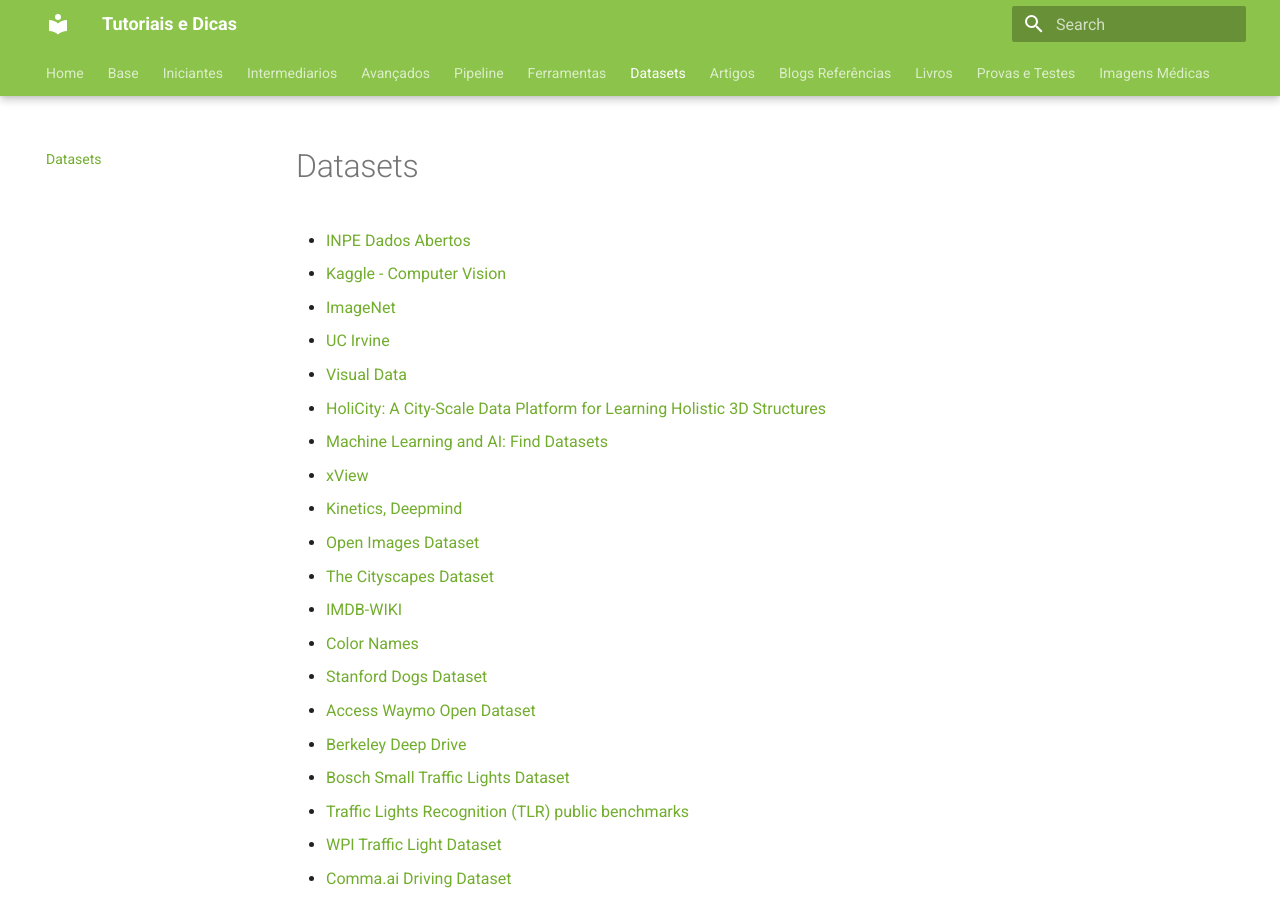
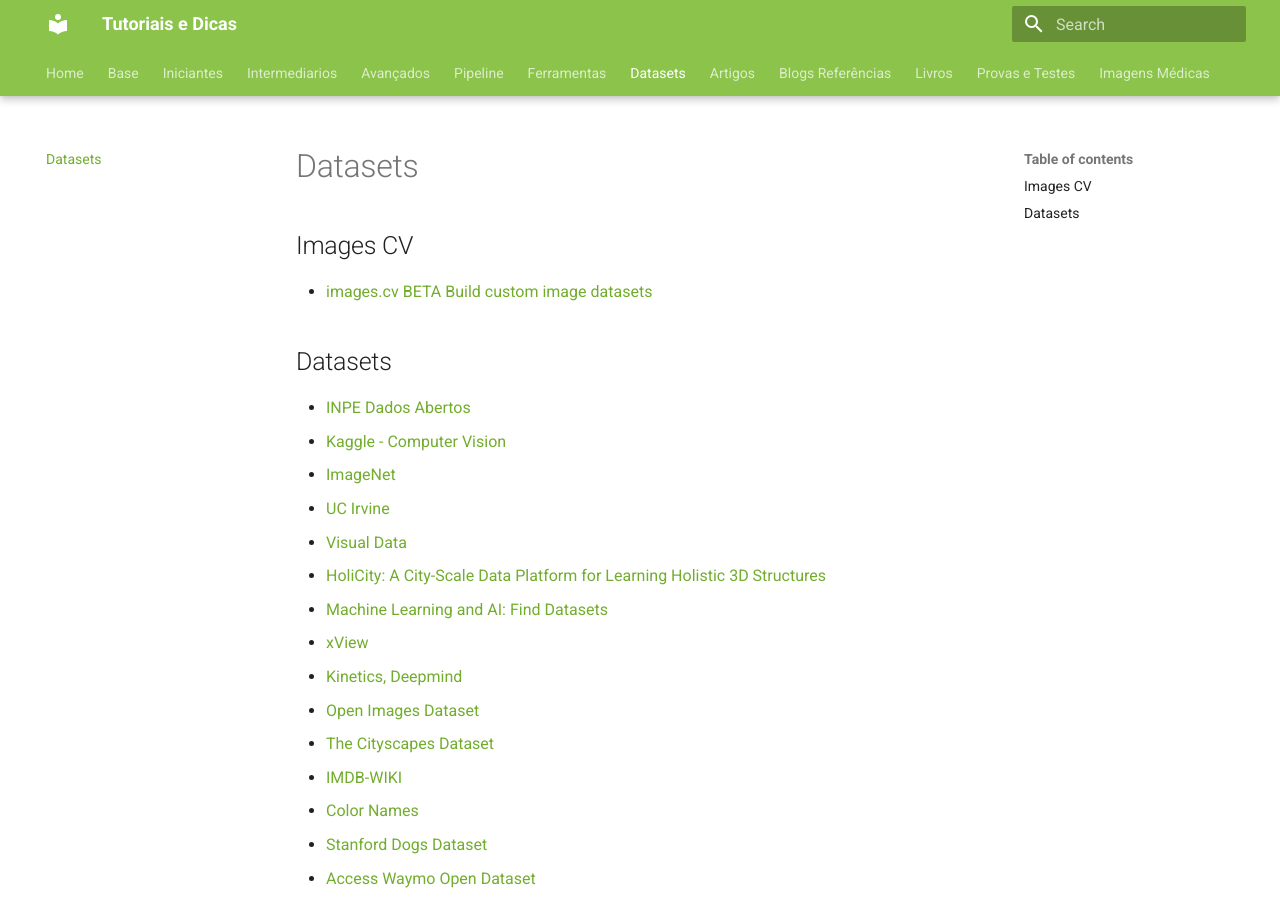
Before and after one commit to Grupo-OpenCV-BR/tutoriais-tecnologia, an MkDocs documentation site: the page built from docs/datasets/datasets.md, in a window 1280 px wide and 900 px high. Built offline with MkDocs 1.6.1 and Material for MkDocs 9.7.7, drawn with Linux system fonts in a browser that asks for light colours; the version menu is left out.

Commit message:
Andre (#27)
* Restruturação do repositório

* Restruturação do repositório

* Restruturação do projeto

* Restruturação do projeto

* Restruturação do projeto

* Restruturação do projeto

* Restruturação do projeto

* Restruturação do projeto

* Adição de revistas imporantes

* Adição de revistas imporantes

* Adição de revistas imporantes

* Correção

Co-authored-by: Andre Luiz Emidio Junior <andre.junior@engdb.com.br>

```diff
--- a/docs/datasets/datasets.md
+++ b/docs/datasets/datasets.md
@@ -1,4 +1,8 @@
-# Datasets
+## Images CV
+
+- [ images.cv BETA Build custom image datasets](https://images.cv/)
+
+## Datasets
 
 - [INPE Dados Abertos](http://www.inpe.br/dados_abertos/)
 - [Kaggle - Computer Vision ](https://www.kaggle.com/search?q=computer+vision+in%3Adatasets)
```
